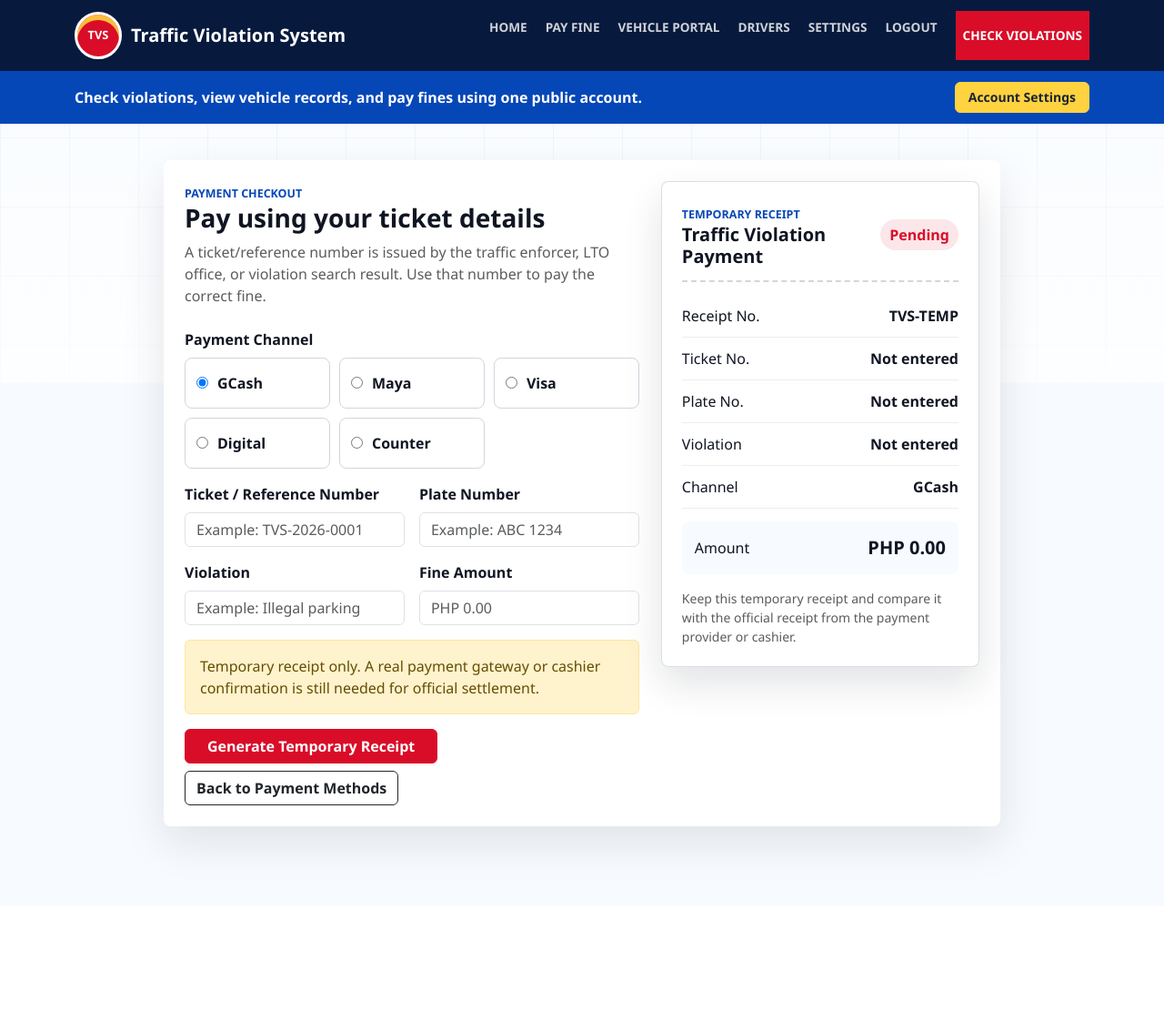
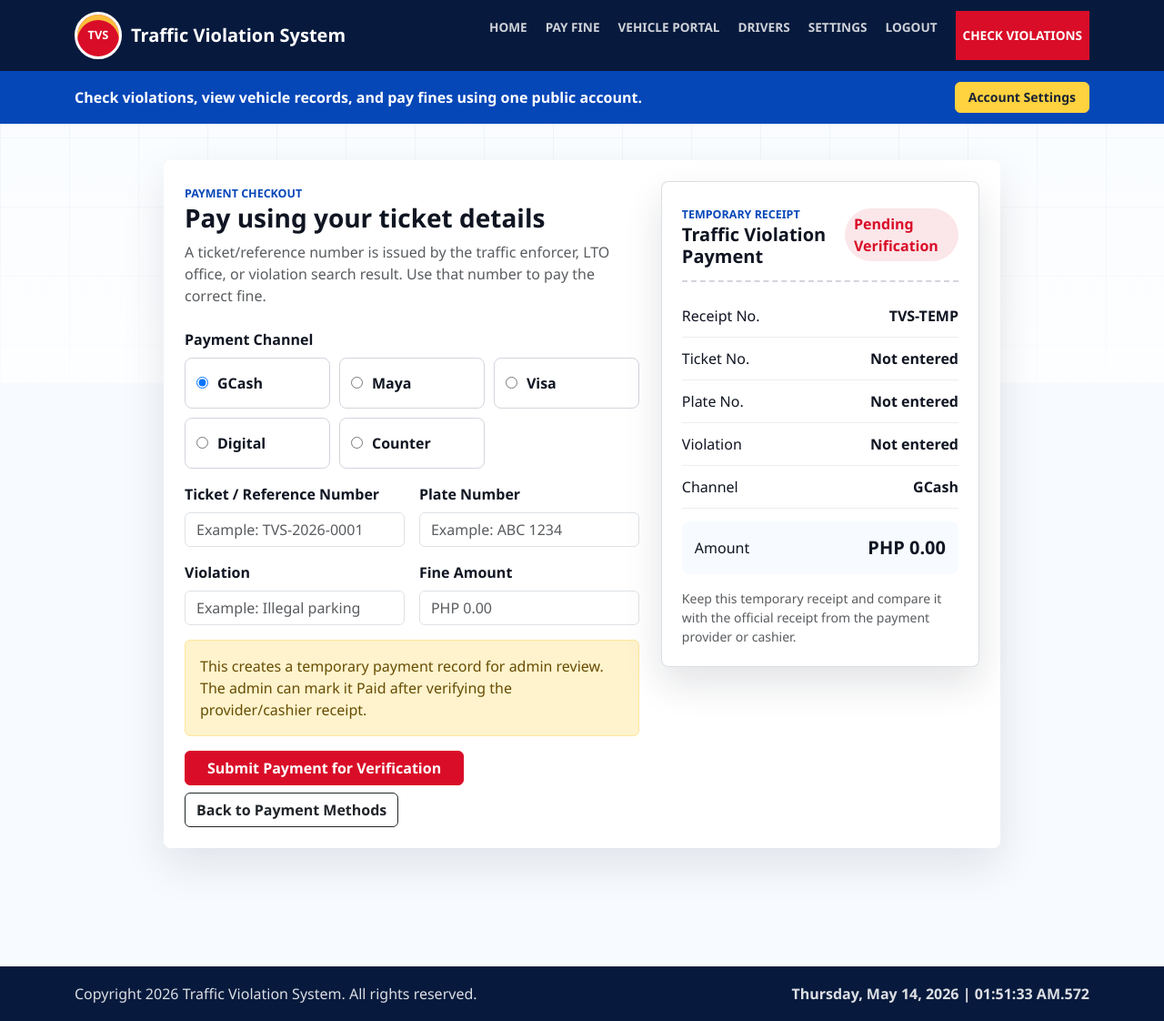
Before and after one commit to Deyonn-Ux/traffic-violation-system, a Django app: page /payments/checkout/ in a window 1280 px wide. Shown: the whole page at 91% size. Before the commit the page ends 946 px from the top, so only its background shows below. Run offline with Django 5.2, Linux system fonts and the light colour scheme; a user stored in the database is signed in.

Commit message:
Add files via upload

```diff
--- a/traffic_violation_system/traffic_violation_system/payments/views.py
+++ b/traffic_violation_system/traffic_violation_system/payments/views.py
@@ -1,13 +1,31 @@
 
 from django.contrib.auth.decorators import login_required
+from django.contrib import messages
 from django.shortcuts import render
+from django.utils import timezone
 from .models import Payment
 
 def payment_list(request):
-    payments = Payment.objects.select_related('violation').order_by('payment_method')
+    payments = Payment.objects.select_related('violation', 'user').order_by('-created_at')
     return render(request, 'payments/list.html', {'payments': payments})
 
 
 @login_required
 def payment_checkout(request):
-    return render(request, 'payments/checkout.html')
+    receipt = None
+
+    if request.method == 'POST':
+        timestamp = timezone.now().strftime('%Y%m%d%H%M%S%f')[:-3]
+        receipt = Payment.objects.create(
+            user=request.user,
+            ticket_number=request.POST.get('ticket_number', '').strip(),
+            plate_number=request.POST.get('plate_number', '').strip(),
+            violation_type=request.POST.get('violation_type', '').strip(),
+            payment_method=request.POST.get('payment_method', 'GCash'),
+            amount_paid=request.POST.get('amount_paid') or 0,
+            receipt_number=f'TVS-{timestamp}',
+            status='pending',
+        )
+        messages.success(request, 'Temporary receipt created. Your payment is pending admin verification.')
+
+    return render(request, 'payments/checkout.html', {'receipt': receipt})
--- a/traffic_violation_system/traffic_violation_system/templates/base.html
+++ b/traffic_violation_system/traffic_violation_system/templates/base.html
@@ -135,7 +135,7 @@
         .portal-hero {
             background:
                 linear-gradient(90deg, rgba(255, 255, 255, 0.96) 0 47%, rgba(255, 255, 255, 0.38) 47% 100%),
-                url("https://images.unsplash.com/photo-1494522855154-9297ac14b55f?auto=format&fit=crop&w=1800&q=80") center/cover;
+                url("https://images.unsplash.com/photo-1549924231-f129b911e442?auto=format&fit=crop&w=1800&q=80") center/cover;
             border: 0;
             box-shadow: none;
             min-height: 510px;
@@ -388,6 +388,18 @@
             font-size: 0.82rem;
         }
 
+        .site-footer {
+            background: var(--navy);
+            color: rgba(255, 255, 255, 0.86);
+            margin-top: 42px;
+            padding: 18px 0;
+        }
+
+        .live-clock {
+            font-variant-numeric: tabular-nums;
+            font-weight: 800;
+        }
+
         @media (max-width: 767px) {
             .navbar {
                 min-height: auto;
@@ -464,8 +476,39 @@
     <main class="container page-wrap">
         {% block content %}{% endblock %}
     </main>
+
+    <footer class="site-footer">
+        <div class="container d-flex flex-column flex-md-row justify-content-between gap-2 align-items-md-center">
+            <span>Copyright 2026 Traffic Violation System. All rights reserved.</span>
+            <span class="live-clock" id="liveClock">Loading time...</span>
+        </div>
+    </footer>
 </div>
 
 <script src="https://cdn.jsdelivr.net/npm/bootstrap@5.3.0/dist/js/bootstrap.bundle.min.js"></script>
+<script>
+    const liveClock = document.getElementById('liveClock');
+
+    function updateClock() {
+        const now = new Date();
+        const date = now.toLocaleDateString('en-PH', {
+            weekday: 'long',
+            year: 'numeric',
+            month: 'long',
+            day: '2-digit'
+        });
+        const time = now.toLocaleTimeString('en-PH', {
+            hour: '2-digit',
+            minute: '2-digit',
+            second: '2-digit',
+            hour12: true
+        });
+        const milliseconds = String(now.getMilliseconds()).padStart(3, '0');
+        liveClock.textContent = `${date} | ${time}.${milliseconds}`;
+    }
+
+    updateClock();
+    setInterval(updateClock, 31);
+</script>
 </body>
 </html>
--- a/traffic_violation_system/traffic_violation_system/templates/payments/checkout.html
+++ b/traffic_violation_system/traffic_violation_system/templates/payments/checkout.html
@@ -10,28 +10,35 @@
             <h1 class="h3 fw-bold mb-2">Pay using your ticket details</h1>
             <p class="text-muted mb-4">A ticket/reference number is issued by the traffic enforcer, LTO office, or violation search result. Use that number to pay the correct fine.</p>
 
-            <form id="receiptForm">
+            {% if messages %}
+            {% for message in messages %}
+            <div class="alert alert-success">{{ message }}</div>
+            {% endfor %}
+            {% endif %}
+
+            <form id="receiptForm" method="post">
+                {% csrf_token %}
                 <div class="mb-3">
                     <label class="form-label fw-bold">Payment Channel</label>
                     <div class="payment-method-grid">
                         <label class="checkout-method">
-                            <input type="radio" name="method" value="GCash" checked>
+                            <input type="radio" name="payment_method" value="GCash" checked>
                             <span>GCash</span>
                         </label>
                         <label class="checkout-method">
-                            <input type="radio" name="method" value="Maya">
+                            <input type="radio" name="payment_method" value="Maya">
                             <span>Maya</span>
                         </label>
                         <label class="checkout-method">
-                            <input type="radio" name="method" value="Visa">
+                            <input type="radio" name="payment_method" value="Visa">
                             <span>Visa</span>
                         </label>
                         <label class="checkout-method">
-                            <input type="radio" name="method" value="Digital Payment">
+                            <input type="radio" name="payment_method" value="Digital Payment">
                             <span>Digital</span>
                         </label>
                         <label class="checkout-method">
-                            <input type="radio" name="method" value="Over-the-Counter">
+                            <input type="radio" name="payment_method" value="Over-the-Counter">
                             <span>Counter</span>
                         </label>
                     </div>
@@ -40,28 +47,28 @@
                 <div class="row g-3">
                     <div class="col-md-6">
                         <label class="form-label fw-bold" for="ticketNumber">Ticket / Reference Number</label>
-                        <input class="form-control" id="ticketNumber" type="text" placeholder="Example: TVS-2026-0001" required>
+                        <input class="form-control" id="ticketNumber" name="ticket_number" type="text" placeholder="Example: TVS-2026-0001" required>
                     </div>
                     <div class="col-md-6">
                         <label class="form-label fw-bold" for="plateNumber">Plate Number</label>
-                        <input class="form-control" id="plateNumber" type="text" placeholder="Example: ABC 1234" required>
+                        <input class="form-control" id="plateNumber" name="plate_number" type="text" placeholder="Example: ABC 1234" required>
                     </div>
                     <div class="col-md-6">
                         <label class="form-label fw-bold" for="violationType">Violation</label>
-                        <input class="form-control" id="violationType" type="text" placeholder="Example: Illegal parking" required>
+                        <input class="form-control" id="violationType" name="violation_type" type="text" placeholder="Example: Illegal parking" required>
                     </div>
                     <div class="col-md-6">
                         <label class="form-label fw-bold" for="amount">Fine Amount</label>
-                        <input class="form-control" id="amount" type="number" min="0" placeholder="PHP 0.00" required>
+                        <input class="form-control" id="amount" name="amount_paid" type="number" min="0" step="0.01" placeholder="PHP 0.00" required>
                     </div>
                 </div>
 
                 <div class="alert alert-warning mt-3 mb-3">
-                    Temporary receipt only. A real payment gateway or cashier confirmation is still needed for official settlement.
+                    This creates a temporary payment record for admin review. The admin can mark it Paid after verifying the provider/cashier receipt.
                 </div>
 
                 <div class="d-flex flex-wrap gap-2">
-                    <button class="btn btn-primary px-4" type="submit">Generate Temporary Receipt</button>
+                    <button class="btn btn-primary px-4" type="submit">Submit Payment for Verification</button>
                     <a class="btn btn-outline-dark" href="/payments/">Back to Payment Methods</a>
                 </div>
             </form>
@@ -74,32 +81,38 @@
                         <span class="eyebrow">Temporary Receipt</span>
                         <h2 class="h5 fw-bold mb-0">Traffic Violation Payment</h2>
                     </div>
-                    <span class="receipt-badge">Pending</span>
+                    <span class="receipt-badge">Pending Verification</span>
                 </div>
                 <div class="receipt-line">
                     <span>Receipt No.</span>
-                    <strong id="receiptNo">TVS-TEMP</strong>
+                    <strong id="receiptNo">{% if receipt %}{{ receipt.receipt_number }}{% else %}TVS-TEMP{% endif %}</strong>
                 </div>
                 <div class="receipt-line">
                     <span>Ticket No.</span>
-                    <strong id="receiptTicket">Not entered</strong>
+                    <strong id="receiptTicket">{% if receipt %}{{ receipt.ticket_number }}{% else %}Not entered{% endif %}</strong>
                 </div>
                 <div class="receipt-line">
                     <span>Plate No.</span>
-                    <strong id="receiptPlate">Not entered</strong>
+                    <strong id="receiptPlate">{% if receipt %}{{ receipt.plate_number }}{% else %}Not entered{% endif %}</strong>
                 </div>
                 <div class="receipt-line">
                     <span>Violation</span>
-                    <strong id="receiptViolation">Not entered</strong>
+                    <strong id="receiptViolation">{% if receipt %}{{ receipt.violation_type }}{% else %}Not entered{% endif %}</strong>
                 </div>
                 <div class="receipt-line">
                     <span>Channel</span>
-                    <strong id="receiptMethod">GCash</strong>
+                    <strong id="receiptMethod">{% if receipt %}{{ receipt.payment_method }}{% else %}GCash{% endif %}</strong>
                 </div>
                 <div class="receipt-total">
                     <span>Amount</span>
-                    <strong id="receiptAmount">PHP 0.00</strong>
+                    <strong id="receiptAmount">PHP {% if receipt %}{{ receipt.amount_paid }}{% else %}0.00{% endif %}</strong>
                 </div>
+                {% if receipt %}
+                <div class="receipt-line">
+                    <span>Date Submitted</span>
+                    <strong>{{ receipt.created_at|date:"M d, Y H:i:s" }}</strong>
+                </div>
+                {% endif %}
                 <p class="text-muted small mb-0 mt-3">Keep this temporary receipt and compare it with the official receipt from the payment provider or cashier.</p>
             </aside>
         </div>
@@ -184,30 +197,4 @@
     }
 </style>
 
-<script>
-    const receiptForm = document.getElementById('receiptForm');
-    const receiptNo = document.getElementById('receiptNo');
-    const receiptTicket = document.getElementById('receiptTicket');
-    const receiptPlate = document.getElementById('receiptPlate');
-    const receiptViolation = document.getElementById('receiptViolation');
-    const receiptMethod = document.getElementById('receiptMethod');
-    const receiptAmount = document.getElementById('receiptAmount');
-
-    receiptForm.addEventListener('submit', (event) => {
-        event.preventDefault();
-        const method = document.querySelector('input[name="method"]:checked').value;
-        const ticket = document.getElementById('ticketNumber').value.trim();
-        const plate = document.getElementById('plateNumber').value.trim();
-        const violation = document.getElementById('violationType').value.trim();
-        const amount = Number(document.getElementById('amount').value || 0);
-        const stamp = Date.now().toString().slice(-6);
-
-        receiptNo.textContent = `TVS-${stamp}`;
-        receiptTicket.textContent = ticket || 'Not entered';
-        receiptPlate.textContent = plate || 'Not entered';
-        receiptViolation.textContent = violation || 'Not entered';
-        receiptMethod.textContent = method;
-        receiptAmount.textContent = `PHP ${amount.toFixed(2)}`;
-    });
-</script>
 {% endblock %}
```
Also changed, not shown: traffic_violation_system/traffic_violation_system/payments/admin.py (+16 -1 lines), traffic_violation_system/traffic_violation_system/payments/models.py (+19 -3 lines), traffic_violation_system/traffic_violation_system/templates/payments/list.html (+7 -1 lines), traffic_violation_system/traffic_violation_system/db.sqlite3, traffic_violation_system/traffic_violation_system/payments/migrations/0002_payment_created_at_payment_plate_number_and_more.py (added).
